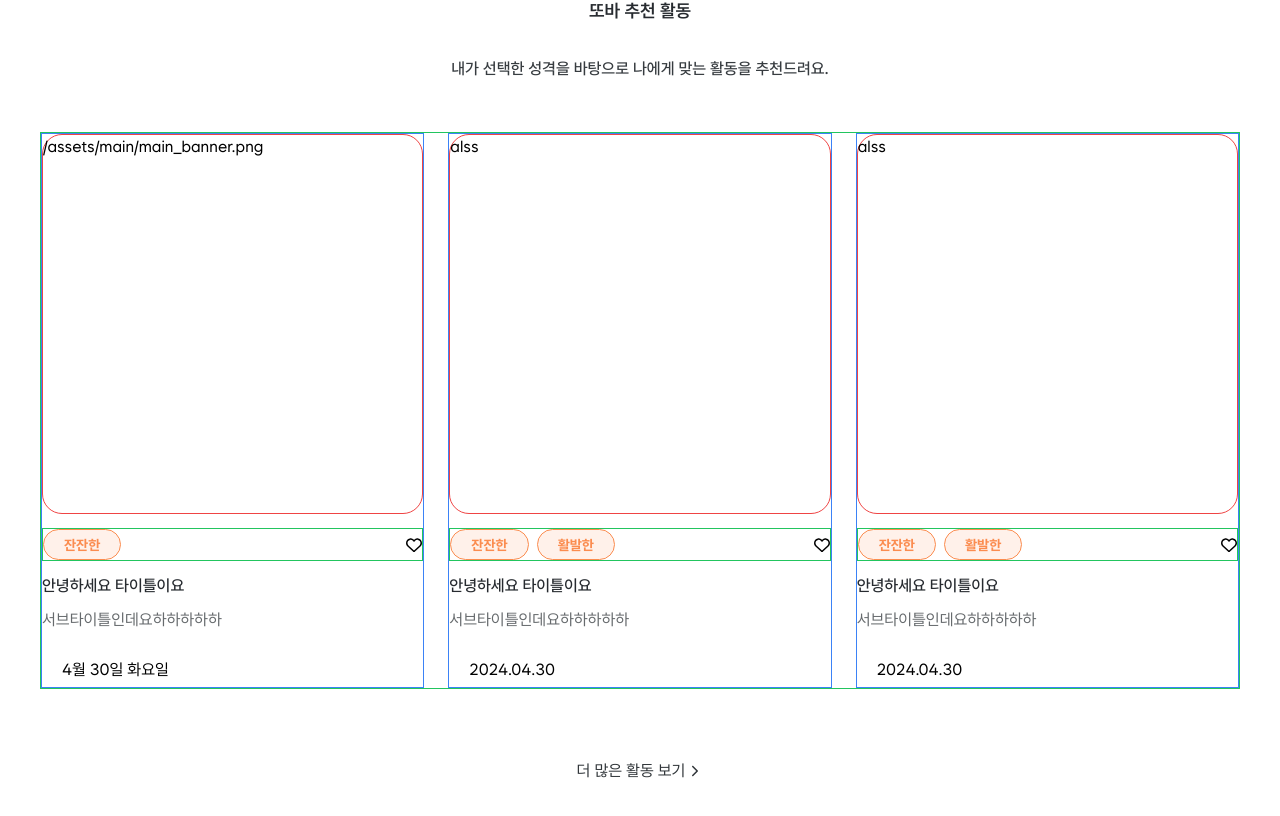
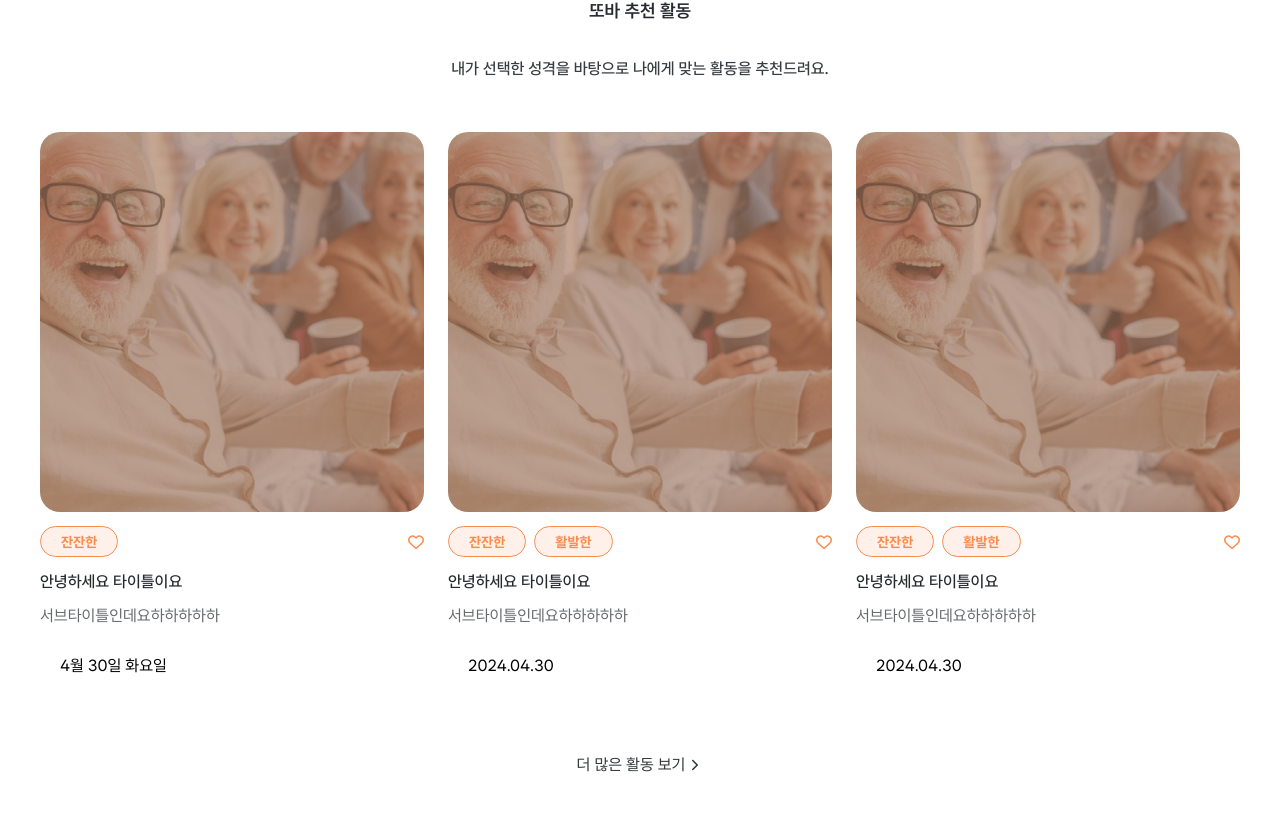
Before and after one commit to Kusitms-29th-Meetup-TeamE/Frontend, a Next.js app: page / in a window 1280 px wide. Shown: the part 1058-1874 px from the top of the page. Built offline with nearby package versions, Linux system fonts and the light colour scheme.

Commit message:
🌈 Update(#8): apply Image tag of next/image

```diff
--- a/src/components/main/RecommendItem.tsx
+++ b/src/components/main/RecommendItem.tsx
@@ -7,6 +7,7 @@ import { FaHeart } from 'react-icons/fa6';
 import Tag from '../common-components/tag';
 
 import clsx from 'clsx';
+import Image from 'next/image';
 
 export type RecommendItemProps = {
   title: string;
@@ -37,18 +38,20 @@ export default function RecommendItem(props: RecommendItemProps) {
 
   return (
     <div
-      className={clsx(
-        'border border-blue-500 cursor-pointer w-full min-w-[282px]',
-        className,
-      )}
+      className={clsx('w-full min-w-[282px]', className)}
       onMouseEnter={() => setHover(true)}
       onMouseLeave={() => setHover(false)}
     >
-      <div className="rounded-[20px] w-full h-[380px] border border-red-500">
-        {img}
-      </div>
+      <Image
+        src={img}
+        height={380}
+        width={380}
+        alt=""
+        className="cursor-pointer object-cover rounded-[20px] w-full h-[380px]"
+      />
+
       <div className="mt-[14px]">
-        <div className="flex items-center justify-between mb-[12px] border border-green-500">
+        <div className="flex items-center justify-between mb-[12px]">
           <div className="flex gap-2">
             {personalities.map((item, idx) => (
               <Tag color="orange" text={item} key={idx} />
@@ -56,14 +59,24 @@ export default function RecommendItem(props: RecommendItemProps) {
           </div>
 
           {isLiked ? (
-            <FaHeart width={25} height={25} />
+            <FaHeart
+              width={25}
+              height={25}
+              className="cursor-pointer text-primary-orange5"
+            />
           ) : (
-            <FaRegHeart width={25} height={25} />
+            <FaRegHeart
+              width={25}
+              height={25}
+              className="cursor-pointer text-primary-orange5"
+            />
           )}
         </div>
         <div className="flex justify-between w-full">
           <div className="flex flex-col gap-[9px]">
-            <span className="text-gray-11 text-body2">{title}</span>
+            <span className="text-gray-11 text-body2 cursor-pointer">
+              {title}
+            </span>
             <span className="text-gray-07 text-h5">{location}</span>
           </div>
 
--- a/src/containers/main/RecommendActivity.tsx
+++ b/src/containers/main/RecommendActivity.tsx
@@ -18,7 +18,7 @@ export default function RecommendActivity() {
     {
       title: '안녕하세요 타이틀이요',
       location: '서브타이틀인데요하하하하하',
-      img: 'alss',
+      img: '/assets/main/main_banner.png',
       currentParticipants: 2,
       maxParticipants: 11,
       time: '2024.04.30',
@@ -28,7 +28,7 @@ export default function RecommendActivity() {
     {
       title: '안녕하세요 타이틀이요',
       location: '서브타이틀인데요하하하하하',
-      img: 'alss',
+      img: '/assets/main/main_banner.png',
       currentParticipants: 2,
       maxParticipants: 11,
       time: '2024.04.30',
@@ -45,7 +45,7 @@ export default function RecommendActivity() {
         className="mb-[50px]"
       />
 
-      <div className="flex gap-6 justify-center border border-green-500">
+      <div className="flex gap-6 justify-center">
         {data.map((item, idx) => {
           return (
             <RecommendItem
```
